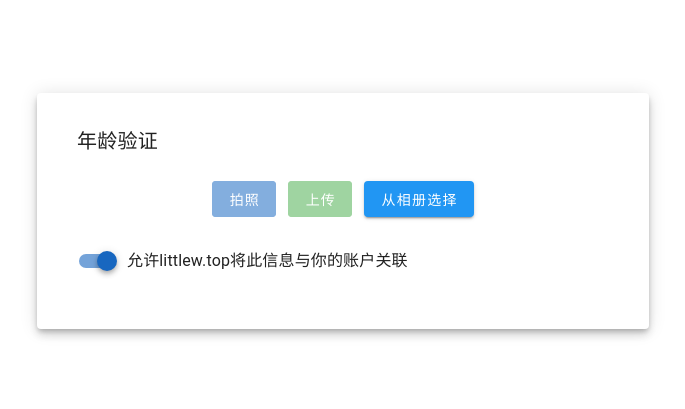
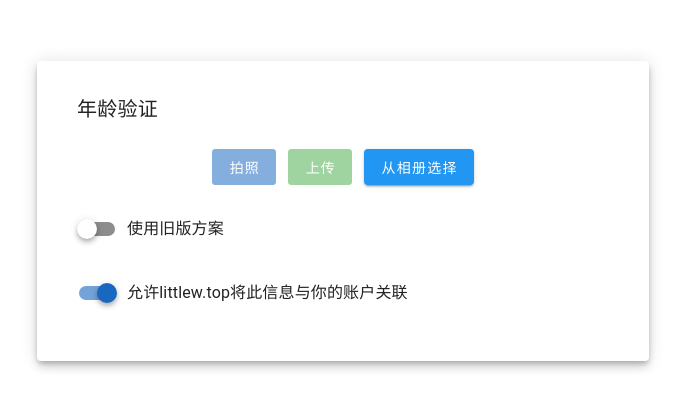
Before and after one commit to LittleChest/Age, a Vue app: page / in a window 1280 px wide. Shown: the part 189-598 px from the top of the page, without its empty margins (297-982 px from the left). Built offline with nearby package versions, Linux system fonts and the light colour scheme; no server answers.

Commit message:
app: Legacy model

```diff
--- a/src/App.vue
+++ b/src/App.vue
@@ -42,7 +42,8 @@
                   <div>性别：{{ genderDisplay }}</div>
                 </div>
 
-                <v-switch v-model="saveConsent" color="primary" hide-details class="mt-4"
+                <v-switch v-model="legacyModel" color="primary" hide-details class="mt-4" label="使用旧版方案" />
+                <v-switch v-model="saveConsent" color="primary" hide-details class="mt-2"
                   label="允许littlew.top将此信息与你的账户关联" />
               </v-card-text>
             </v-card>
@@ -63,6 +64,7 @@ const photoBlob = ref(null)
 const loading = ref(false)
 const debug = ref('')
 const errorMsg = ref('')
+const legacyModel = ref(false)
 const saveConsent = ref(true)
 const age = ref(null)
 const gender = ref(null)
@@ -153,7 +155,10 @@ async function uploadPhoto() {
     const form = new FormData()
     form.append('face', photoBlob.value, 'selfie.jpg')
     let url = 'https://api.littlew.top/age'
-    if (saveConsent.value) url += '?save=true'
+    const params = []
+    if (saveConsent.value) params.push('save=true')
+    if (legacyModel.value) params.push('legacy=true')
+    if (params.length) url += '?' + params.join('&')
     const resp = await fetch(url, { method: 'POST', body: form }, { credentials: 'include' })
     const text = await resp.text()
     try {
```
